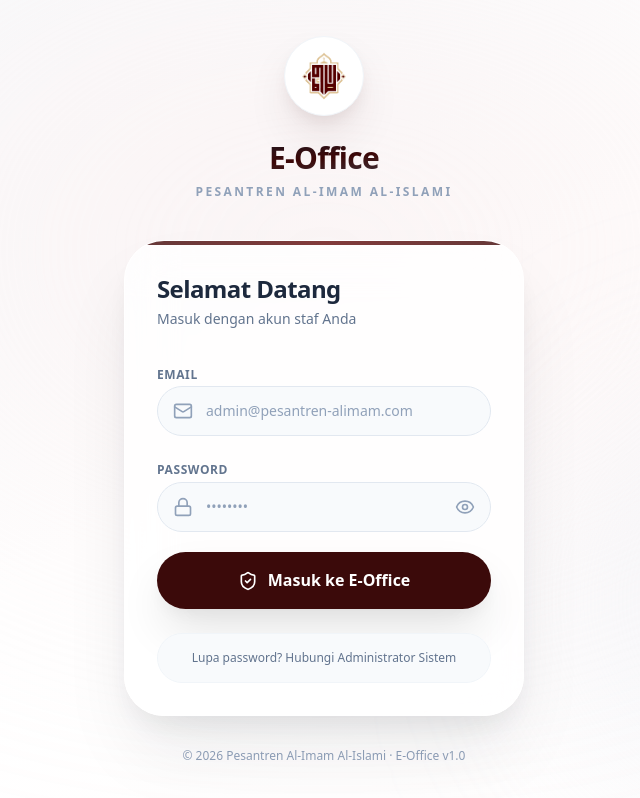
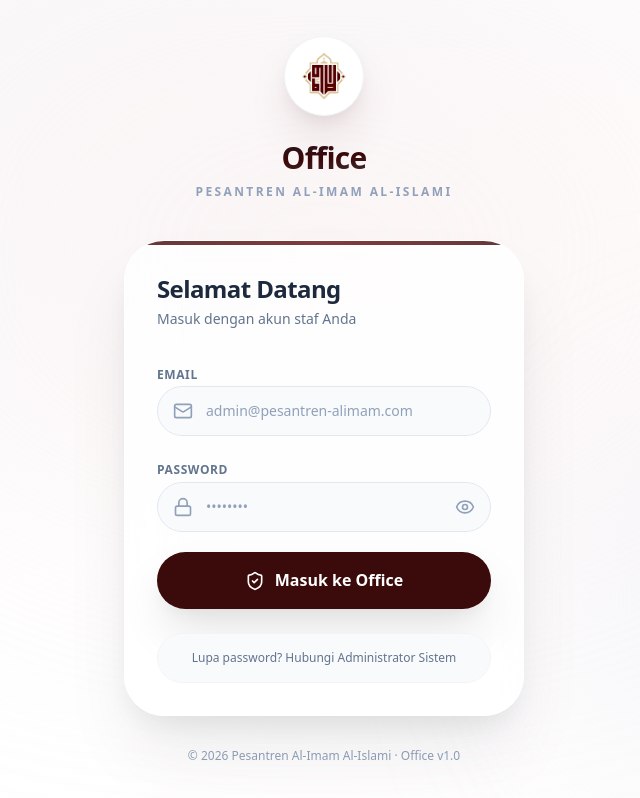
Before and after one commit to devbyrieza/simpeg-alimam, a Next.js app: page /login in a window 1280 px wide. Shown: the whole page, without its empty margins (316-956 px from the left). Built offline with nearby package versions, Linux system fonts and the light colour scheme; no server answers.

Commit message:
brand: rename E-Office to Office across all UI pages

```diff
--- a/src/app/dashboard/admin/arsip-surat/page.tsx
+++ b/src/app/dashboard/admin/arsip-surat/page.tsx
@@ -86,7 +86,7 @@ export default function ArsipSuratPage() {
         <div>
           <h1 className="text-2xl font-black text-slate-900 flex items-center gap-2">
             <Mail className="w-6 h-6 text-primary-600" />
-            E-Office: Arsip Surat Keluar
+            Office: Arsip Surat Keluar
           </h1>
           <p className="text-slate-500 mt-1">
             Kelola penomoran dan arsip digital surat pesantren secara terpusat.
--- a/src/app/dashboard/layout.tsx
+++ b/src/app/dashboard/layout.tsx
@@ -33,7 +33,7 @@ export default function DashboardLayout({ children }: DashboardLayoutProps) {
               <ScrollText className="w-5 h-5 text-primary-950" />
             </div>
             <div>
-              <p className="font-black text-sm leading-tight text-white">E-Office</p>
+              <p className="font-black text-sm leading-tight text-white">Office</p>
               <p className="text-gold-200 text-xs font-medium">Al-Imam Al-Islami</p>
             </div>
           </div>
--- a/src/app/dashboard/page.tsx
+++ b/src/app/dashboard/page.tsx
@@ -25,7 +25,7 @@ export default function DashboardPage() {
   return (
     <div className="space-y-6">
       <div>
-        <h1 className="text-2xl font-black text-slate-900">Dashboard E-Office</h1>
+        <h1 className="text-2xl font-black text-slate-900">Dashboard Office</h1>
         <p className="text-slate-500 mt-1">Sistem informasi arsip surat menyurat Pesantren Al-Imam Al-Islami.</p>
       </div>
 
--- a/src/app/login/page.tsx
+++ b/src/app/login/page.tsx
@@ -67,7 +67,7 @@ export default function LoginPage() {
             />
           </div>
           <h1 className="text-3xl font-black bg-gradient-to-br from-slate-900 via-primary-900 to-slate-700 bg-clip-text text-transparent mb-2 tracking-tight">
-            E-Office
+            Office
           </h1>
           <p className="text-xs font-bold text-slate-400 uppercase tracking-[0.2em]">
             Pesantren Al-Imam Al-Islami
@@ -164,7 +164,7 @@ export default function LoginPage() {
               {isLoading ? (
                 <><Loader2 className="w-5 h-5 animate-spin" /><span>Memproses...</span></>
               ) : (
-                <><ShieldCheck className="w-5 h-5" /><span>Masuk ke E-Office</span></>
+                <><ShieldCheck className="w-5 h-5" /><span>Masuk ke Office</span></>
               )}
             </motion.button>
           </form>
@@ -178,7 +178,7 @@ export default function LoginPage() {
         </motion.div>
 
         <p className="text-center text-xs text-slate-400 mt-8 font-medium">
-          © 2026 Pesantren Al-Imam Al-Islami · E-Office v1.0
+          © 2026 Pesantren Al-Imam Al-Islami · Office v1.0
         </p>
       </div>
     </main>
--- a/src/app/pendataan/page.tsx
+++ b/src/app/pendataan/page.tsx
@@ -278,7 +278,7 @@ export default function PendataanPage() {
         <motion.div initial={{ opacity: 0, y: -16 }} animate={{ opacity: 1, y: 0 }} className="text-center mb-10">
           <div className="inline-flex items-center gap-2 px-4 py-2 bg-primary-50 border border-primary-200 rounded-full mb-4">
             <BookOpen className="w-4 h-4 text-primary-600" />
-            <span className="text-xs font-bold text-primary-700 uppercase tracking-wider">E-Office · Pesantren Al-Imam Al-Islami</span>
+            <span className="text-xs font-bold text-primary-700 uppercase tracking-wider">Office · Pesantren Al-Imam Al-Islami</span>
           </div>
           <h1 className="text-3xl sm:text-4xl font-black text-slate-900 mb-3 tracking-tight">
             Pendataan Civitas Pesantren
@@ -552,7 +552,7 @@ export default function PendataanPage() {
               <div className="flex flex-col sm:flex-row items-center justify-between gap-4">
                 <p className="text-xs text-slate-400 flex items-center gap-1.5 text-center sm:text-left">
                   <span className="text-slate-400">🔒</span>
-                  Data antum aman dan terlindungi oleh sistem E-Office
+                  Data antum aman dan terlindungi oleh sistem Office
                 </p>
                 <motion.button
                   whileHover={{ scale: 1.02, y: -1 }}
@@ -574,7 +574,7 @@ export default function PendataanPage() {
         </motion.div>
 
         <p className="text-center text-xs text-slate-400 mt-8">
-          © 2026 Pesantren Al-Andalus Al-Imam · Sistem E-Office v1.0
+          © 2026 Pesantren Al-Andalus Al-Imam · Sistem Office v1.0
         </p>
       </div>
     </div>
```
